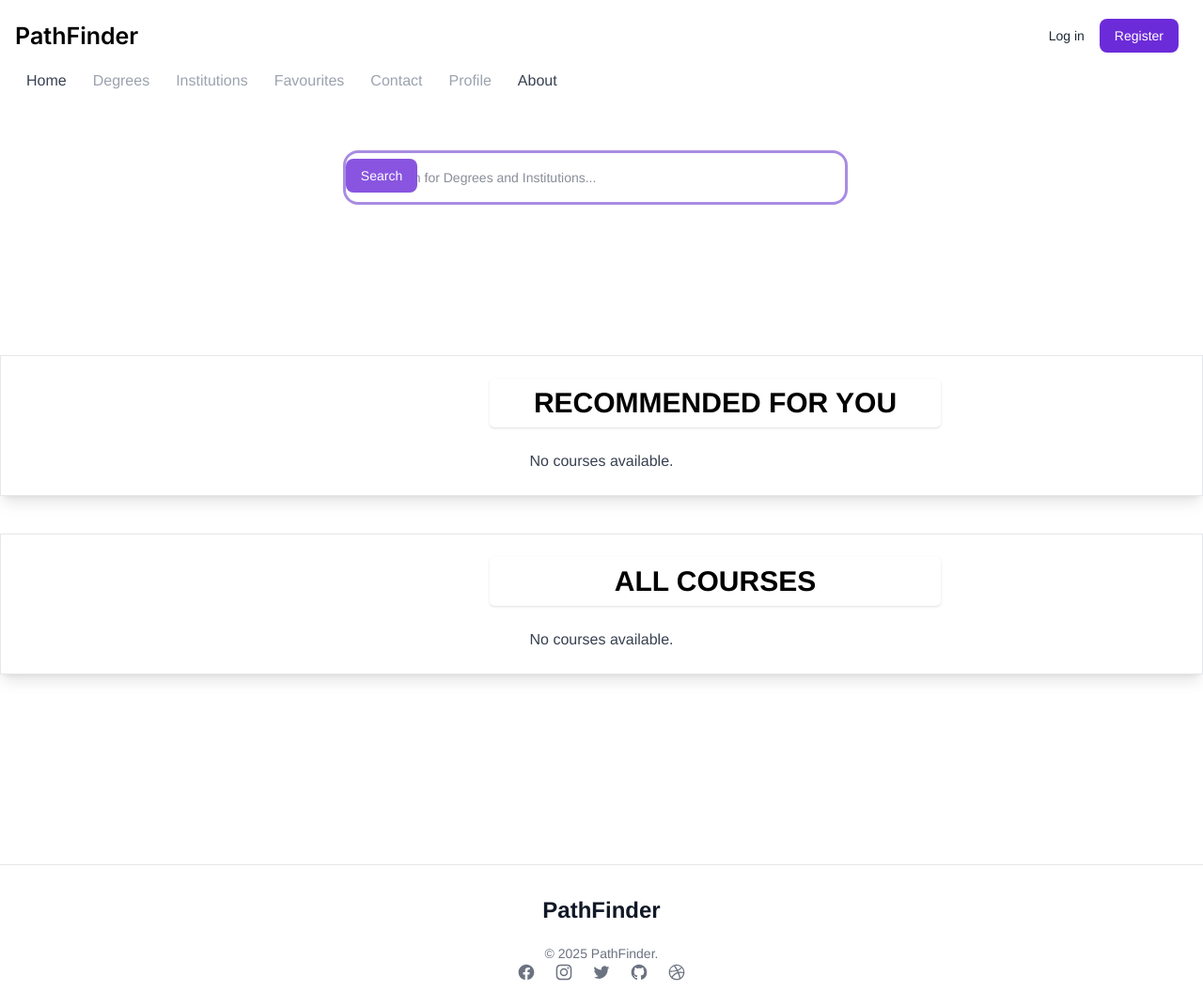
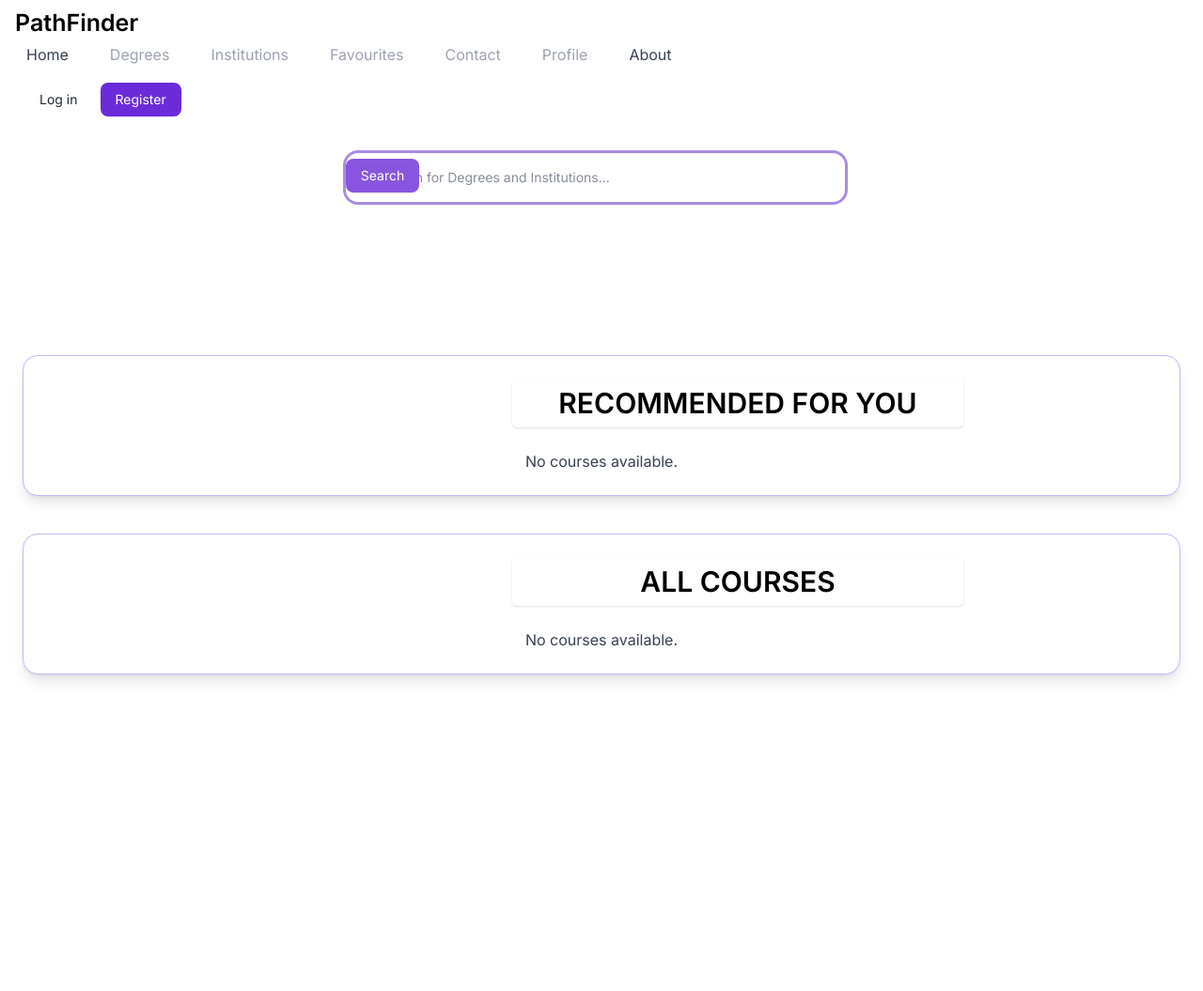
Before and after one commit to devnitht02/recommendation-engine, a Django app: template recommender/institutions/templates/courses.html in a window 1280 px wide. Shown: the whole page at 94% size. After the commit the page ends 725 px from the top, so only its background shows below. Run offline with Django 5.2, Linux system fonts and the light colour scheme; the template is opened without the code that fills it, so the values that code supplies are empty; style sheets or scripts are compiled from the project's sources; some libraries are stand-ins or nearby versions.

Commit message:
updated base.html file and other ui changes

```diff
--- a/recommender/institutions/templates/courses.html
+++ b/recommender/institutions/templates/courses.html
@@ -289,7 +289,7 @@
 
 
 
-    {% include 'footer.html' %}
+{#    {% include 'footer.html' %}#}
 
 
 {% endblock content %}
--- a/recommender/templates/base.html
+++ b/recommender/templates/base.html
@@ -23,16 +23,16 @@
     <link href="https://fonts.googleapis.com/css2?family=Poppins:ital,wght@0,100;0,200;0,300;0,400;0,500;0,600;0,700;0,800;0,900;1,100;1,200;1,300;1,400;1,500;1,600;1,700;1,800;1,900&family=Roboto:ital,wght@0,100..900;1,100..900&display=swap"
           rel="stylesheet">
 
-
+    <link href="https://cdn.jsdelivr.net/npm/tailwindcss@2.2.19/dist/tailwind.min.css" rel="stylesheet">
     <!-- CSS Files -->
     {% load static %}
-    <link href="{% static 'src/output.css' %}" rel="stylesheet">
+    <!-- <link href="{% static 'src/output.css' %}" rel="stylesheet"> -->
 
     {% block css_cdn %} {% endblock css_cdn %}
 
     {% compress css %}
-        <link href="{% static 'src/input.css' %}" rel="stylesheet">
-        <link href="{% static 'src/base.css' %}" rel="stylesheet">
+        <!-- <link href="{% static 'src/input.css' %}" rel="stylesheet"> -->
+        <!-- <link href="{% static 'src/base.css' %}" rel="stylesheet"> -->
     {% endcompress %}
 
     {% block js_cdn %} {% endblock js_cdn %}
@@ -55,7 +55,7 @@
 </head>
 
 <body class="bg-white">
-<header class="fixed w-full">
+<header class="fixed w-full z-50">
     <nav class="bg-white border-gray-200 py-2.5">
         <div class="flex flex-wrap items-center justify-between max-w-screen-xl px-4 mx-auto">
             <a href="#" class="flex items-center">
@@ -179,7 +179,7 @@
 </header>
 
 
-<main class="bg-white">
+<main class="bg-white flex-grow">
     {% block content %}
 
 
```
